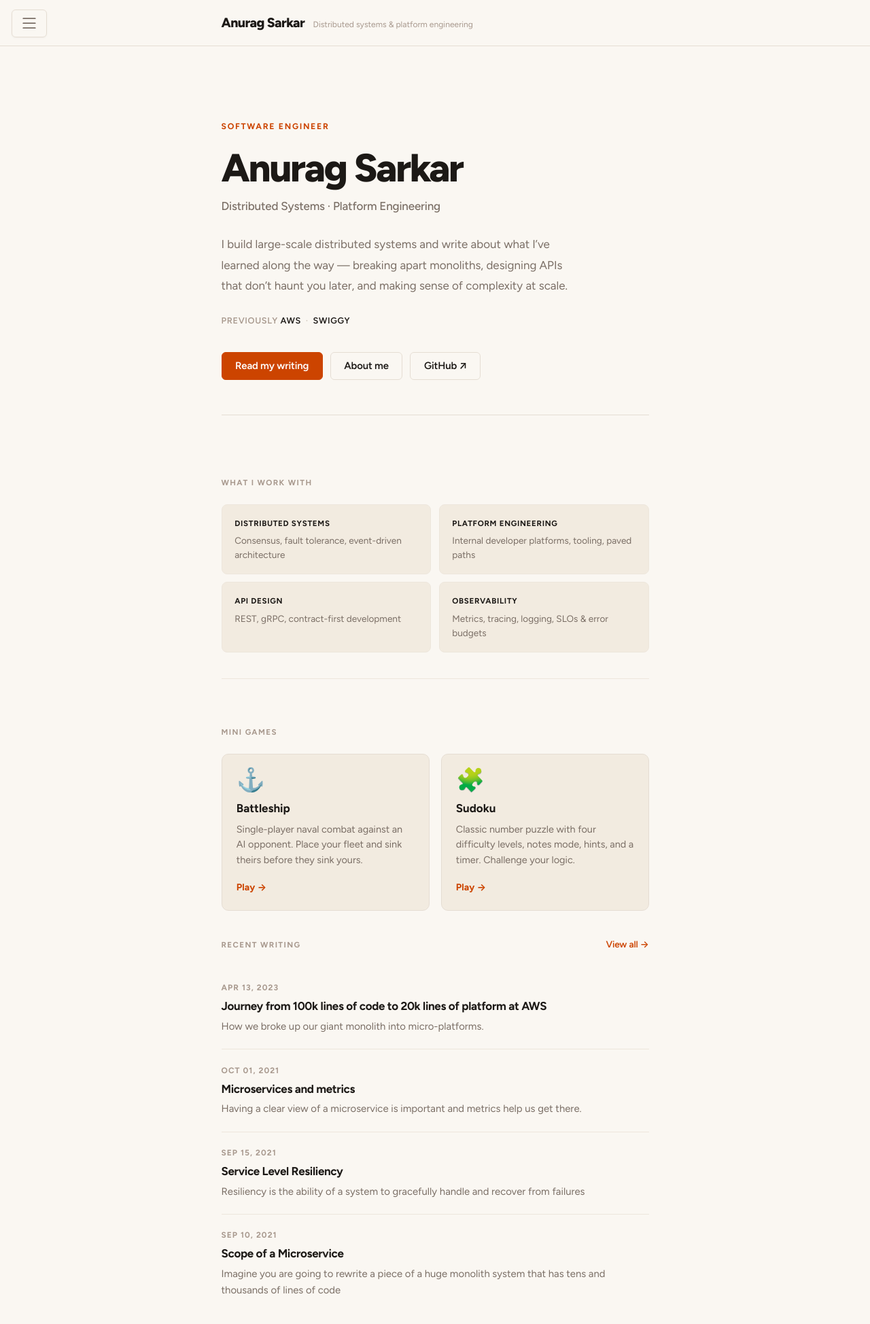
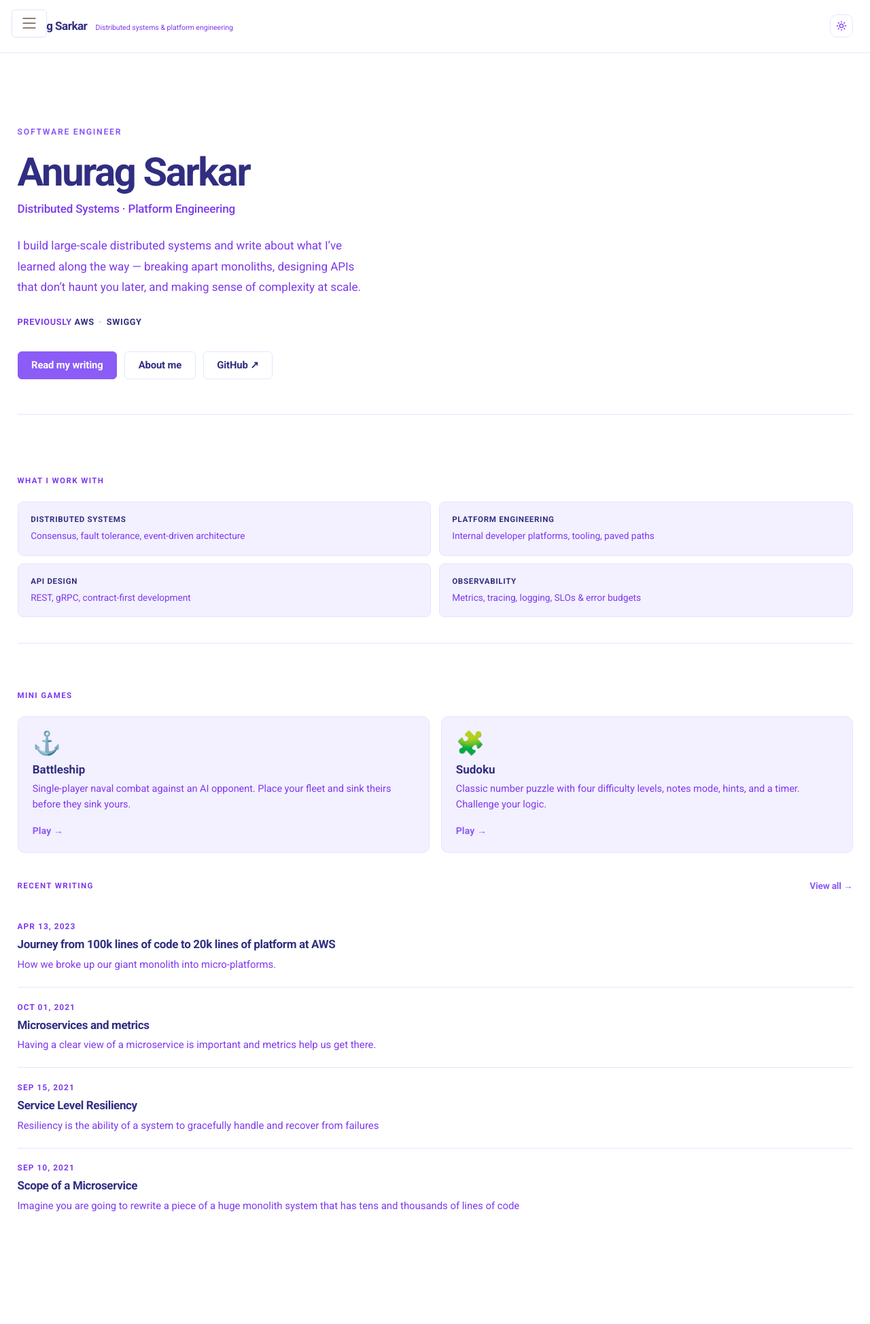
Before and after one commit to anuragsarkar97/anuragsarkar97.github.io, a Jekyll site: the page built from index.html, in a window 1280 px wide. Shown: the whole page at 68% size. Built offline with Jekyll 4.4.1, drawn with Linux system fonts in a browser that asks for light colours; nearby versions of some CDN libraries; some web fonts are replaced; after the commit the page ends 1824 px from its top, so only the background shows below that.

Commit message:
feat: introduce shadcn/ui theme with Tailwind CSS
- Add public/css/theme.css with full shadcn/ui-compatible CSS variable system
  (oklch color palette, purple/violet primary, dark mode support)
- Update _includes/head.html: Tailwind CSS CDN with theme token config,
  Google Fonts (Roboto, Playfair Display, Fira Code), system dark mode detection
- Update public/css/poole.css: replace hardcoded Anthropic palette with
  compat aliases mapping to new shadcn CSS variables; update font references
- Update public/css/lanyon.css: replace hardcoded sidebar colors with
  sidebar-* CSS variables; add dark mode toggle button styles
- Add dark mode toggle button to masthead (default.html)
- Update public/js/script.js: wire up dark mode toggle with localStorage persistence

Closes #41

Co-authored-by: Anurag Sarkar <anuragsarkar97@users.noreply.github.com>

```diff
--- a/_includes/head.html
+++ b/_includes/head.html
@@ -17,8 +17,71 @@
 
   <link rel="preconnect" href="https://fonts.googleapis.com">
   <link rel="preconnect" href="https://fonts.gstatic.com" crossorigin>
-  <link href="https://fonts.googleapis.com/css2?family=Figtree:ital,wght@0,300;0,400;0,500;0,600;0,700;0,800;0,900;1,400;1,600&family=JetBrains+Mono:wght@400;500&display=swap" rel="stylesheet">
+  <link href="https://fonts.googleapis.com/css2?family=Roboto:ital,wght@0,300;0,400;0,500;0,700;1,400&family=Playfair+Display:ital,wght@0,400;0,600;0,700;1,400&family=Fira+Code:wght@400;500&display=swap" rel="stylesheet">
 
+  <!-- Tailwind CSS -->
+  <script src="https://cdn.tailwindcss.com"></script>
+  <script>
+    tailwind.config = {
+      darkMode: 'class',
+      theme: {
+        extend: {
+          colors: {
+            background: 'var(--background)',
+            foreground: 'var(--foreground)',
+            primary: {
+              DEFAULT: 'var(--primary)',
+              foreground: 'var(--primary-foreground)',
+            },
+            secondary: {
+              DEFAULT: 'var(--secondary)',
+              foreground: 'var(--secondary-foreground)',
+            },
+            muted: {
+              DEFAULT: 'var(--muted)',
+              foreground: 'var(--muted-foreground)',
+            },
+            accent: {
+              DEFAULT: 'var(--accent)',
+              foreground: 'var(--accent-foreground)',
+            },
+            destructive: {
+              DEFAULT: 'var(--destructive)',
+              foreground: 'var(--destructive-foreground)',
+            },
+            border: 'var(--border)',
+            input: 'var(--input)',
+            ring: 'var(--ring)',
+            card: {
+              DEFAULT: 'var(--card)',
+              foreground: 'var(--card-foreground)',
+            },
+            sidebar: {
+              DEFAULT: 'var(--sidebar)',
+              foreground: 'var(--sidebar-foreground)',
+              primary: 'var(--sidebar-primary)',
+              accent: 'var(--sidebar-accent)',
+              border: 'var(--sidebar-border)',
+            },
+          },
+          fontFamily: {
+            sans: ['Roboto', 'sans-serif'],
+            serif: ['Playfair Display', 'serif'],
+            mono: ['Fira Code', 'monospace'],
+          },
+          borderRadius: {
+            DEFAULT: 'var(--radius)',
+            sm: 'calc(var(--radius) - 4px)',
+            md: 'calc(var(--radius) - 2px)',
+            lg: 'var(--radius)',
+            xl: 'calc(var(--radius) + 4px)',
+          },
+        },
+      },
+    }
+  </script>
+
+  <link rel="stylesheet" href="{{ '/public/css/theme.css' | absolute_url }}">
   <link rel="stylesheet" href="{{ '/public/css/poole.css' | absolute_url }}">
   <link rel="stylesheet" href="{{ '/public/css/syntax.css' | absolute_url }}">
   <link rel="stylesheet" href="{{ '/public/css/lanyon.css' | absolute_url }}">
@@ -26,6 +89,16 @@
   <link rel="apple-touch-icon-precomposed" sizes="144x144" href="{{ '/public/apple-touch-icon-precomposed.png' | absolute_url }}">
   <link rel="shortcut icon" href="{{ '/public/favicon.ico' | absolute_url }}">
   <link rel="alternate" type="application/rss+xml" title="RSS" href="{{ '/atom.xml' | absolute_url }}">
+
+  <!-- Dark mode: respect system preference -->
+  <script>
+    (function() {
+      var stored = localStorage.getItem('theme');
+      if (stored === 'dark' || (!stored && window.matchMedia('(prefers-color-scheme: dark)').matches)) {
+        document.documentElement.classList.add('dark');
+      }
+    })();
+  </script>
 
   {% if site.google_analytics_id %}
   <script async src="https://www.googletagmanager.com/gtag/js?id={{ site.google_analytics_id }}"></script>
--- a/_layouts/default.html
+++ b/_layouts/default.html
@@ -16,6 +16,10 @@
             <a href="{{ '/' | absolute_url }}" title="Home">{{ site.title }}</a>
             <small>{{ site.tagline }}</small>
           </h3>
+          <button class="theme-toggle" aria-label="Toggle dark mode" title="Toggle dark mode">
+            <svg class="theme-icon theme-icon-sun" xmlns="http://www.w3.org/2000/svg" width="16" height="16" viewBox="0 0 24 24" fill="none" stroke="currentColor" stroke-width="2" stroke-linecap="round" stroke-linejoin="round"><circle cx="12" cy="12" r="4"/><path d="M12 2v2M12 20v2M4.93 4.93l1.41 1.41M17.66 17.66l1.41 1.41M2 12h2M20 12h2M6.34 17.66l-1.41 1.41M19.07 4.93l-1.41 1.41"/></svg>
+            <svg class="theme-icon theme-icon-moon" xmlns="http://www.w3.org/2000/svg" width="16" height="16" viewBox="0 0 24 24" fill="none" stroke="currentColor" stroke-width="2" stroke-linecap="round" stroke-linejoin="round"><path d="M12 3a6 6 0 0 0 9 9 9 9 0 1 1-9-9Z"/></svg>
+          </button>
         </div>
       </div>
 
--- a/public/css/lanyon.css
+++ b/public/css/lanyon.css
@@ -1,6 +1,6 @@
 /*
  * Lanyon — Sidebar + layout styles
- * Anthropic-inspired theme for Anurag Sarkar
+ * shadcn/ui-compatible theme for Anurag Sarkar
  */
 
 html,
@@ -9,11 +9,11 @@ body {
 }
 
 html {
-  font-family: "Figtree", -apple-system, BlinkMacSystemFont, "Segoe UI", sans-serif;
+  font-family: var(--font-sans);
 }
 
 h1, h2, h3, h4, h5, h6 {
-  font-family: "Figtree", -apple-system, BlinkMacSystemFont, sans-serif;
+  font-family: var(--font-sans);
   font-weight: 700;
 }
 
@@ -41,6 +41,21 @@ h1, h2, h3, h4, h5, h6 {
   padding-bottom: 1.25rem;
   margin-bottom: 2.5rem;
   border-bottom: 1px solid var(--border);
+  display: -webkit-flex;
+  display: flex;
+  -webkit-align-items: center;
+          align-items: center;
+  -webkit-justify-content: space-between;
+          justify-content: space-between;
+}
+.masthead .container {
+  display: -webkit-flex;
+  display: flex;
+  -webkit-align-items: center;
+          align-items: center;
+  -webkit-justify-content: space-between;
+          justify-content: space-between;
+  width: 100%;
 }
 .masthead-title {
   margin-top: 0;
@@ -63,6 +78,37 @@ h1, h2, h3, h4, h5, h6 {
   letter-spacing: 0;
 }
 
+/* Dark mode toggle */
+.theme-toggle {
+  display: -webkit-inline-flex;
+  display: inline-flex;
+  -webkit-align-items: center;
+          align-items: center;
+  -webkit-justify-content: center;
+          justify-content: center;
+  width: 2rem;
+  height: 2rem;
+  padding: 0;
+  background: transparent;
+  border: 1px solid var(--border);
+  border-radius: var(--radius);
+  color: var(--text-muted);
+  cursor: pointer;
+  -webkit-transition: all .15s ease;
+          transition: all .15s ease;
+  -webkit-flex-shrink: 0;
+          flex-shrink: 0;
+}
+.theme-toggle:hover {
+  border-color: var(--accent);
+  color: var(--accent);
+  background-color: var(--bg-soft);
+}
+.theme-icon-sun  { display: block; }
+.theme-icon-moon { display: none; }
+.dark .theme-icon-sun  { display: none; }
+.dark .theme-icon-moon { display: block; }
+
 @media (max-width: 48em) {
   .masthead-title {
     text-align: center;
@@ -83,10 +129,10 @@ h1, h2, h3, h4, h5, h6 {
   width: 16rem;
   visibility: hidden;
   overflow-y: auto;
-  font-family: "Figtree", -apple-system, sans-serif;
+  font-family: var(--font-sans);
   font-size: .875rem;
-  color: rgba(255,255,255,.75);
-  background-color: #1A1610;
+  color: var(--sidebar-foreground);
+  background-color: var(--sidebar);
   -webkit-transition: all .25s ease-in-out;
           transition: all .25s ease-in-out;
 }
@@ -99,14 +145,14 @@ h1, h2, h3, h4, h5, h6 {
 /* Profile section */
 .sidebar-profile {
   padding: 2rem 1.5rem 1.5rem;
-  border-bottom: 1px solid rgba(255,255,255,.07);
+  border-bottom: 1px solid var(--sidebar-border);
   text-align: center;
 }
 .sidebar-avatar {
   width: 56px;
   height: 56px;
   border-radius: 50%;
-  background: linear-gradient(135deg, #CC4400, #8B2A0E);
+  background: linear-gradient(135deg, var(--sidebar-primary), var(--primary));
   display: -webkit-flex;
   display: flex;
   -webkit-align-items: center;
@@ -115,29 +161,29 @@ h1, h2, h3, h4, h5, h6 {
           justify-content: center;
   font-size: 1.1rem;
   font-weight: 800;
-  color: white;
+  color: var(--sidebar-primary-foreground);
   margin: 0 auto .9rem;
   letter-spacing: 0.02em;
-  box-shadow: 0 4px 14px rgba(204,68,0,.3);
+  box-shadow: var(--shadow-sm);
 }
 .sidebar-author {
   margin: 0 0 .35rem;
   font-size: .9rem;
   font-weight: 700;
-  color: #fff;
+  color: var(--sidebar-foreground);
   letter-spacing: -0.01em;
 }
 .sidebar-bio {
   margin: 0;
   font-size: .72rem;
-  color: rgba(255,255,255,.4);
+  color: var(--muted-foreground);
   line-height: 1.55;
 }
 
 /* Sidebar links */
 .sidebar a {
   font-weight: 400;
-  color: rgba(255,255,255,.85);
+  color: var(--sidebar-foreground);
 }
 .sidebar-item {
   padding: 1rem 1.5rem;
@@ -149,12 +195,13 @@ h1, h2, h3, h4, h5, h6 {
 /* Nav */
 .sidebar-nav {
   padding: .5rem 0;
-  border-bottom: 1px solid rgba(255,255,255,.07);
+  border-bottom: 1px solid var(--sidebar-border);
 }
 .sidebar-nav-item {
   display: block;
   padding: .55rem 1.5rem;
-  color: rgba(255,255,255,.6);
+  color: var(--sidebar-foreground);
+  opacity: .75;
   font-weight: 500;
   border-left: 3px solid transparent;
   -webkit-transition: all .15s ease;
@@ -162,17 +209,19 @@ h1, h2, h3, h4, h5, h6 {
   text-decoration: none;
 }
 .sidebar-nav-item.active {
-  color: #fff;
-  background-color: rgba(204,68,0,.14);
-  border-left-color: #CC4400;
+  color: var(--sidebar-foreground);
+  opacity: 1;
+  background-color: var(--sidebar-accent);
+  border-left-color: var(--sidebar-primary);
   text-decoration: none;
 }
 a.sidebar-nav-item:hover,
 a.sidebar-nav-item:focus {
-  color: rgba(255,255,255,.9);
-  background-color: rgba(255,255,255,.05);
+  color: var(--sidebar-foreground);
+  opacity: 1;
+  background-color: var(--sidebar-accent);
   text-decoration: none;
-  border-left-color: rgba(204,68,0,.45);
+  border-left-color: var(--sidebar-ring);
 }
 
 @media (min-width: 48em) {
@@ -193,7 +242,7 @@ a.sidebar-nav-item:focus {
           flex-direction: column;
   gap: .5rem;
   padding: 1rem 1.5rem;
-  border-top: 1px solid rgba(255,255,255,.07);
+  border-top: 1px solid var(--sidebar-border);
 }
 .sidebar-link {
   display: -webkit-inline-flex;
@@ -201,14 +250,15 @@ a.sidebar-nav-item:focus {
   -webkit-align-items: center;
           align-items: center;
   gap: .45rem;
-  color: rgba(255,255,255,.45) !important;
+  color: var(--sidebar-foreground) !important;
+  opacity: .55;
   font-size: .78rem;
   text-decoration: none !important;
-  -webkit-transition: color .15s ease;
-          transition: color .15s ease;
+  -webkit-transition: opacity .15s ease;
+          transition: opacity .15s ease;
 }
 .sidebar-link:hover {
-  color: rgba(255,255,255,.85) !important;
+  opacity: 1;
   text-decoration: none !important;
 }
 .sidebar-icon {
@@ -221,7 +271,8 @@ a.sidebar-nav-item:focus {
 
 .sidebar-copyright {
   font-size: .68rem;
-  color: rgba(255,255,255,.18);
+  color: var(--sidebar-foreground);
+  opacity: .25;
   margin: 0;
 }
 
--- a/public/css/poole.css
+++ b/public/css/poole.css
@@ -1,22 +1,22 @@
 /*
  * Poole — Base styles
- * Anthropic-inspired theme for Anurag Sarkar
+ * shadcn/ui-compatible theme for Anurag Sarkar
  */
 
 :root {
-  --bg:           #FAF7F2;
-  --bg-soft:      #F2EBE0;
-  --bg-dark:      #EBE2D5;
-  --text:         #1C1916;
-  --text-muted:   #7A6E65;
-  --text-subtle:  #A8998E;
-  --accent:       #CC4400;
-  --accent-hover: #A33614;
-  --accent-light: #FAE8E0;
-  --border:       #E5DDD3;
-  --border-soft:  #EDE6DC;
-  --code-bg:      #F5EEE5;
-  --pre-bg:       #F2EBE0;
+  /* Compatibility aliases → shadcn/ui variables defined in theme.css */
+  --bg:          var(--background);
+  --bg-soft:     var(--secondary);
+  --bg-dark:     var(--muted);
+  --text:        var(--foreground);
+  --text-muted:  var(--muted-foreground);
+  --text-subtle: var(--muted-foreground);
+  --accent:      var(--primary);
+  --accent-hover:oklch(0.50 0.2189 292.7172);
+  --accent-light:oklch(0.95 0.04 292.7172);
+  --border-soft: var(--border);
+  --code-bg:     var(--muted);
+  --pre-bg:      var(--muted);
 }
 
 * {
@@ -32,7 +32,7 @@ body {
 }
 
 html {
-  font-family: "Figtree", -apple-system, BlinkMacSystemFont, "Segoe UI", sans-serif;
+  font-family: var(--font-sans);
   font-size: 16px;
   line-height: 1.75;
 }
@@ -130,7 +130,7 @@ abbr[title] {
 
 code,
 pre {
-  font-family: "JetBrains Mono", "Fira Code", Menlo, Monaco, "Courier New", monospace;
+  font-family: var(--font-mono);
 }
 code {
   padding: .15em .45em;
@@ -175,7 +175,7 @@ pre code {
 }
 
 .gist .gist-file {
-  font-family: "JetBrains Mono", Menlo, Monaco, "Courier New", monospace !important;
+  font-family: var(--font-mono) !important;
 }
 .gist .markdown-body {
   padding: 15px;
@@ -385,7 +385,7 @@ tbody tr:nth-child(odd) th {
   overflow: hidden;
   margin-left: -1.5rem;
   margin-right: -1.5rem;
-  font-family: "Figtree", sans-serif;
+  font-family: var(--font-sans);
   font-size: .875rem;
   font-weight: 500;
   color: var(--border);
@@ -723,7 +723,7 @@ a.pagination-item:hover {
 
 .game-card:hover {
   border-color: var(--accent);
-  box-shadow: 0 2px 12px rgba(204,68,0,0.10);
+  box-shadow: var(--shadow-md);
   transform: translateY(-2px);
   text-decoration: none;
 }
--- /dev/null
+++ b/public/css/theme.css
@@ -0,0 +1,105 @@
+/*
+ * shadcn/ui-compatible theme variables
+ * Purple/violet palette with oklch color space
+ */
+
+:root {
+  --background: oklch(1.0000 0 0);
+  --foreground: oklch(0.3588 0.1354 278.6973);
+  --card: oklch(1.0000 0 0);
+  --card-foreground: oklch(0.3588 0.1354 278.6973);
+  --popover: oklch(1.0000 0 0);
+  --popover-foreground: oklch(0.3588 0.1354 278.6973);
+  --primary: oklch(0.6056 0.2189 292.7172);
+  --primary-foreground: oklch(1.0000 0 0);
+  --secondary: oklch(0.9618 0.0202 295.1913);
+  --secondary-foreground: oklch(0.4568 0.2146 277.0229);
+  --muted: oklch(0.9691 0.0161 293.7558);
+  --muted-foreground: oklch(0.5413 0.2466 293.0090);
+  --accent: oklch(0.9319 0.0316 255.5855);
+  --accent-foreground: oklch(0.4244 0.1809 265.6377);
+  --destructive: oklch(0.6368 0.2078 25.3313);
+  --destructive-foreground: oklch(1.0000 0 0);
+  --border: oklch(0.9299 0.0334 272.7879);
+  --input: oklch(0.9299 0.0334 272.7879);
+  --ring: oklch(0.6056 0.2189 292.7172);
+  --chart-1: oklch(0.6056 0.2189 292.7172);
+  --chart-2: oklch(0.5413 0.2466 293.0090);
+  --chart-3: oklch(0.4907 0.2412 292.5809);
+  --chart-4: oklch(0.4320 0.2106 292.7591);
+  --chart-5: oklch(0.3796 0.1783 293.7446);
+  --sidebar: oklch(0.9691 0.0161 293.7558);
+  --sidebar-foreground: oklch(0.3588 0.1354 278.6973);
+  --sidebar-primary: oklch(0.6056 0.2189 292.7172);
+  --sidebar-primary-foreground: oklch(1.0000 0 0);
+  --sidebar-accent: oklch(0.9319 0.0316 255.5855);
+  --sidebar-accent-foreground: oklch(0.4244 0.1809 265.6377);
+  --sidebar-border: oklch(0.9299 0.0334 272.7879);
+  --sidebar-ring: oklch(0.6056 0.2189 292.7172);
+  --font-sans: Roboto, sans-serif;
+  --font-serif: "Playfair Display", serif;
+  --font-mono: "Fira Code", monospace;
+  --radius: 0.625rem;
+  --shadow-x: 2px;
+  --shadow-y: 2px;
+  --shadow-blur: 4px;
+  --shadow-spread: 0px;
+  --shadow-opacity: 0.2;
+  --shadow-color: hsl(255 86% 66%);
+  --shadow-2xs: 2px 2px 4px 0px hsl(255 86% 66% / 0.10);
+  --shadow-xs: 2px 2px 4px 0px hsl(255 86% 66% / 0.10);
+  --shadow-sm: 2px 2px 4px 0px hsl(255 86% 66% / 0.20), 2px 1px 2px -1px hsl(255 86% 66% / 0.20);
+  --shadow: 2px 2px 4px 0px hsl(255 86% 66% / 0.20), 2px 1px 2px -1px hsl(255 86% 66% / 0.20);
+  --shadow-md: 2px 2px 4px 0px hsl(255 86% 66% / 0.20), 2px 2px 4px -1px hsl(255 86% 66% / 0.20);
+  --shadow-lg: 2px 2px 4px 0px hsl(255 86% 66% / 0.20), 2px 4px 6px -1px hsl(255 86% 66% / 0.20);
+  --shadow-xl: 2px 2px 4px 0px hsl(255 86% 66% / 0.20), 2px 8px 10px -1px hsl(255 86% 66% / 0.20);
+  --shadow-2xl: 2px 2px 4px 0px hsl(255 86% 66% / 0.50);
+  --tracking-normal: 0em;
+  --spacing: 0.25rem;
+}
+
+.dark {
+  --background: oklch(0.2077 0.0398 265.7549);
+  --foreground: oklch(0.9299 0.0334 272.7879);
+  --card: oklch(0.2573 0.0861 281.2883);
+  --card-foreground: oklch(0.9299 0.0334 272.7879);
+  --popover: oklch(0.2573 0.0861 281.2883);
+  --popover-foreground: oklch(0.9299 0.0334 272.7879);
+  --primary: oklch(0.6056 0.2189 292.7172);
+  --primary-foreground: oklch(1.0000 0 0);
+  --secondary: oklch(0.2573 0.0861 281.2883);
+  --secondary-foreground: oklch(0.9299 0.0334 272.7879);
+  --muted: oklch(0.2329 0.0919 279.1398);
+  --muted-foreground: oklch(0.8112 0.1013 293.5712);
+  --accent: oklch(0.4568 0.2146 277.0229);
+  --accent-foreground: oklch(0.9299 0.0334 272.7879);
+  --destructive: oklch(0.6368 0.2078 25.3313);
+  --destructive-foreground: oklch(1.0000 0 0);
+  --border: oklch(0.2827 0.1351 291.0894);
+  --input: oklch(0.2827 0.1351 291.0894);
+  --ring: oklch(0.6056 0.2189 292.7172);
+  --chart-1: oklch(0.7090 0.1592 293.5412);
+  --chart-2: oklch(0.6056 0.2189 292.7172);
+  --chart-3: oklch(0.5413 0.2466 293.0090);
+  --chart-4: oklch(0.4907 0.2412 292.5809);
+  --chart-5: oklch(0.4320 0.2106 292.7591);
+  --sidebar: oklch(0.2077 0.0398 265.7549);
+  --sidebar-foreground: oklch(0.9299 0.0334 272.7879);
+  --sidebar-primary: oklch(0.6056 0.2189 292.7172);
+  --sidebar-primary-foreground: oklch(1.0000 0 0);
+  --sidebar-accent: oklch(0.4568 0.2146 277.0229);
+  --sidebar-accent-foreground: oklch(0.9299 0.0334 272.7879);
+  --sidebar-border: oklch(0.2827 0.1351 291.0894);
+  --sidebar-ring: oklch(0.6056 0.2189 292.7172);
+}
+
+* {
+  box-sizing: border-box;
+  border-color: var(--border);
+  outline-color: oklch(from var(--ring) l c h / 0.5);
+}
+
+body {
+  background-color: var(--background);
+  color: var(--foreground);
+}
--- a/public/js/script.js
+++ b/public/js/script.js
@@ -12,4 +12,13 @@
 
     checkbox.checked = false;
   }, false);
+
+  // Dark mode toggle
+  var themeToggle = document.querySelector('.theme-toggle');
+  if (themeToggle) {
+    themeToggle.addEventListener('click', function() {
+      var isDark = document.documentElement.classList.toggle('dark');
+      localStorage.setItem('theme', isDark ? 'dark' : 'light');
+    });
+  }
 })(document);
```
